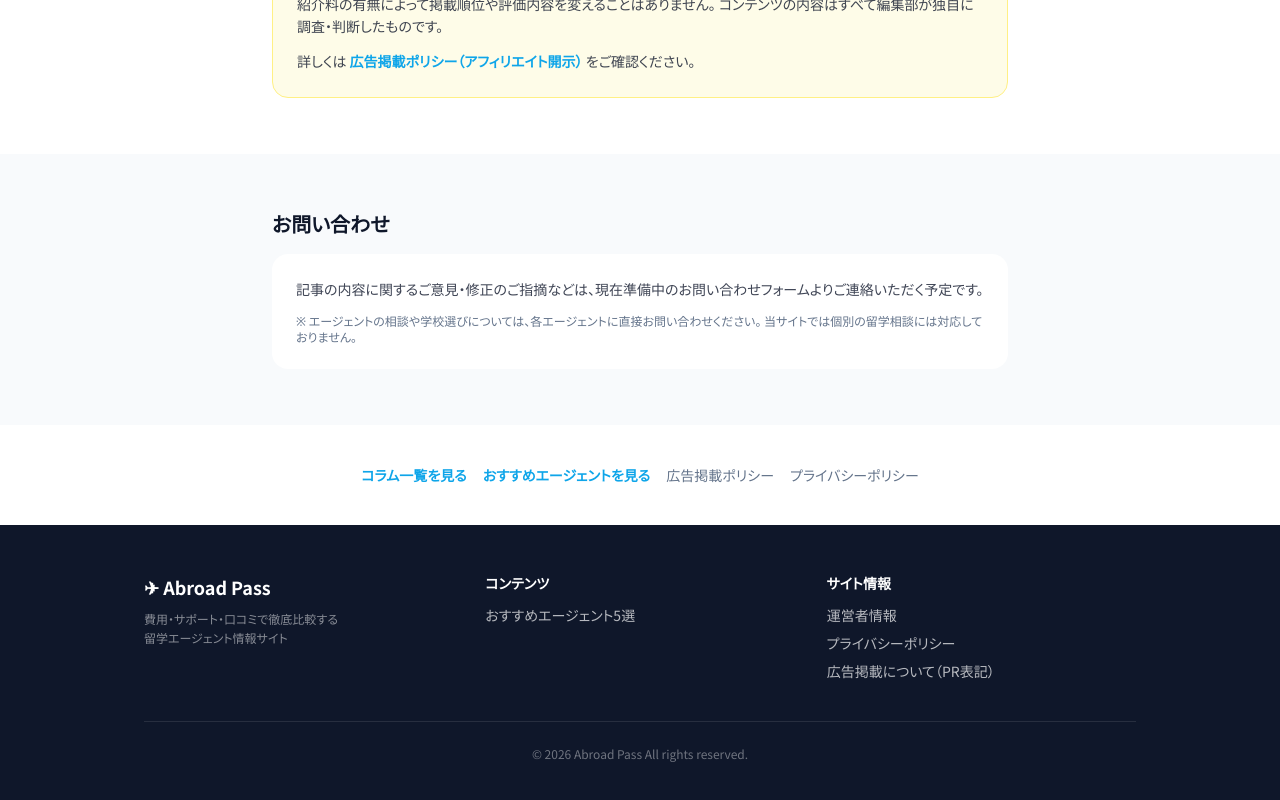
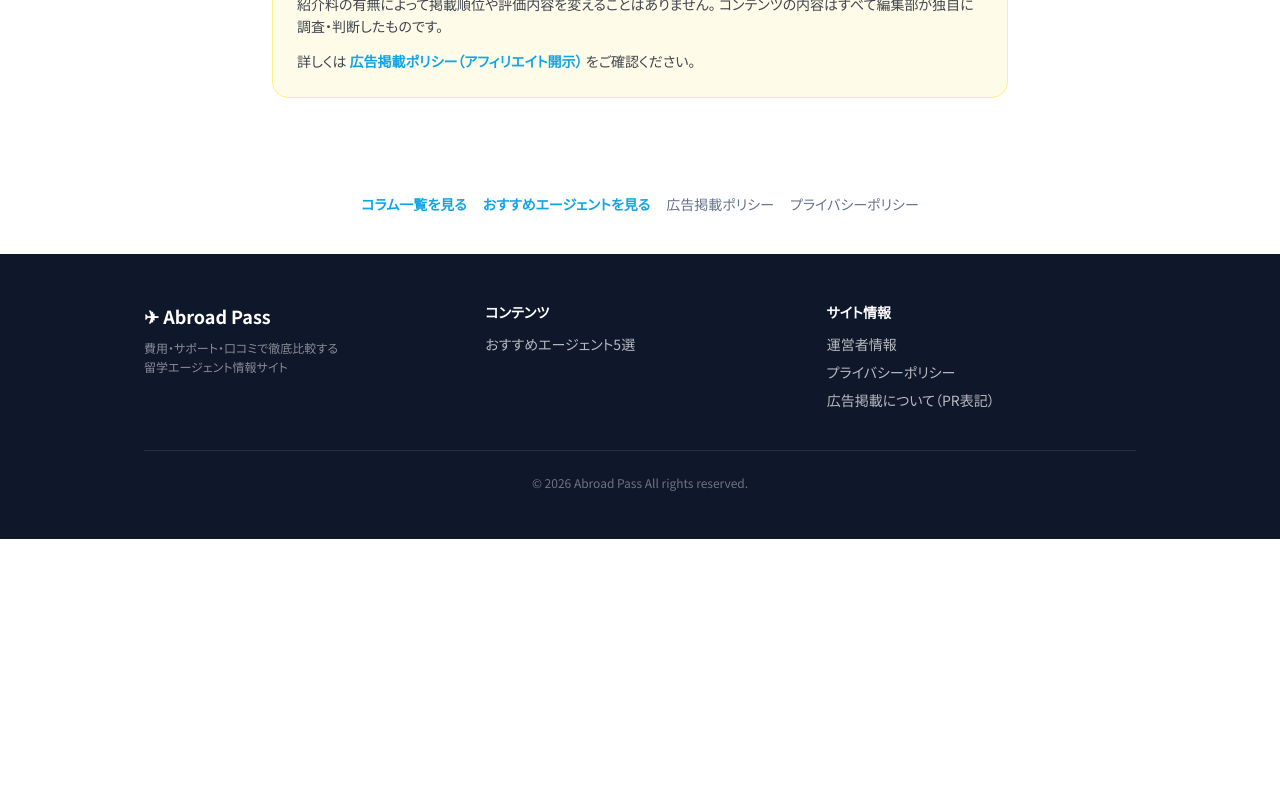
Before and after one commit to takaya0307/abroadpass, a Next.js app: page /about in a window 1280 px wide. Shown: the part 1339-2139 px from the top of the page. After the commit the page ends 1878 px from the top, so only its background shows below. Built offline with nearby package versions, Linux system fonts and the light colour scheme.

Commit message:
About ページからお問い合わせセクションを削除

```diff
--- a/src/app/about/page.tsx
+++ b/src/app/about/page.tsx
@@ -110,22 +110,6 @@ export default function AboutPage() {
         </div>
       </section>
 
-      {/* お問い合わせ */}
-      <section className="py-14 bg-soft">
-        <div className="max-w-3xl mx-auto px-4">
-          <h2 className="text-xl font-black mb-4">お問い合わせ</h2>
-          <div className="bg-white rounded-2xl p-6 text-sm leading-relaxed text-foreground/80 space-y-3">
-            <p>
-              記事の内容に関するご意見・修正のご指摘などは、現在準備中のお問い合わせフォームよりご連絡いただく予定です。
-            </p>
-            <p className="text-xs text-muted">
-              ※ エージェントの相談や学校選びについては、各エージェントに直接お問い合わせください。
-              当サイトでは個別の留学相談には対応しておりません。
-            </p>
-          </div>
-        </div>
-      </section>
-
       {/* ナビゲーション */}
       <section className="py-10 bg-white">
         <div className="max-w-3xl mx-auto px-4 flex flex-wrap gap-4 justify-center">
```
